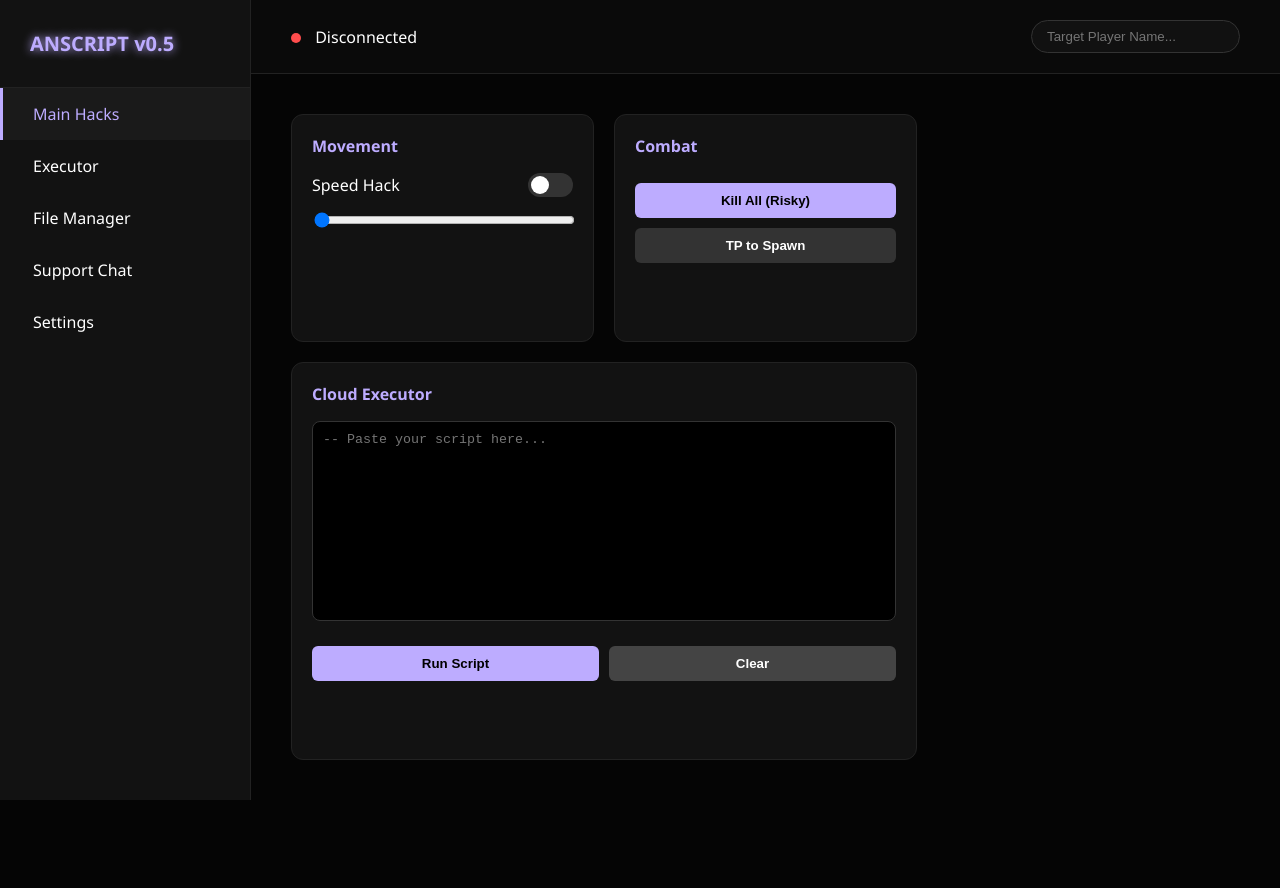
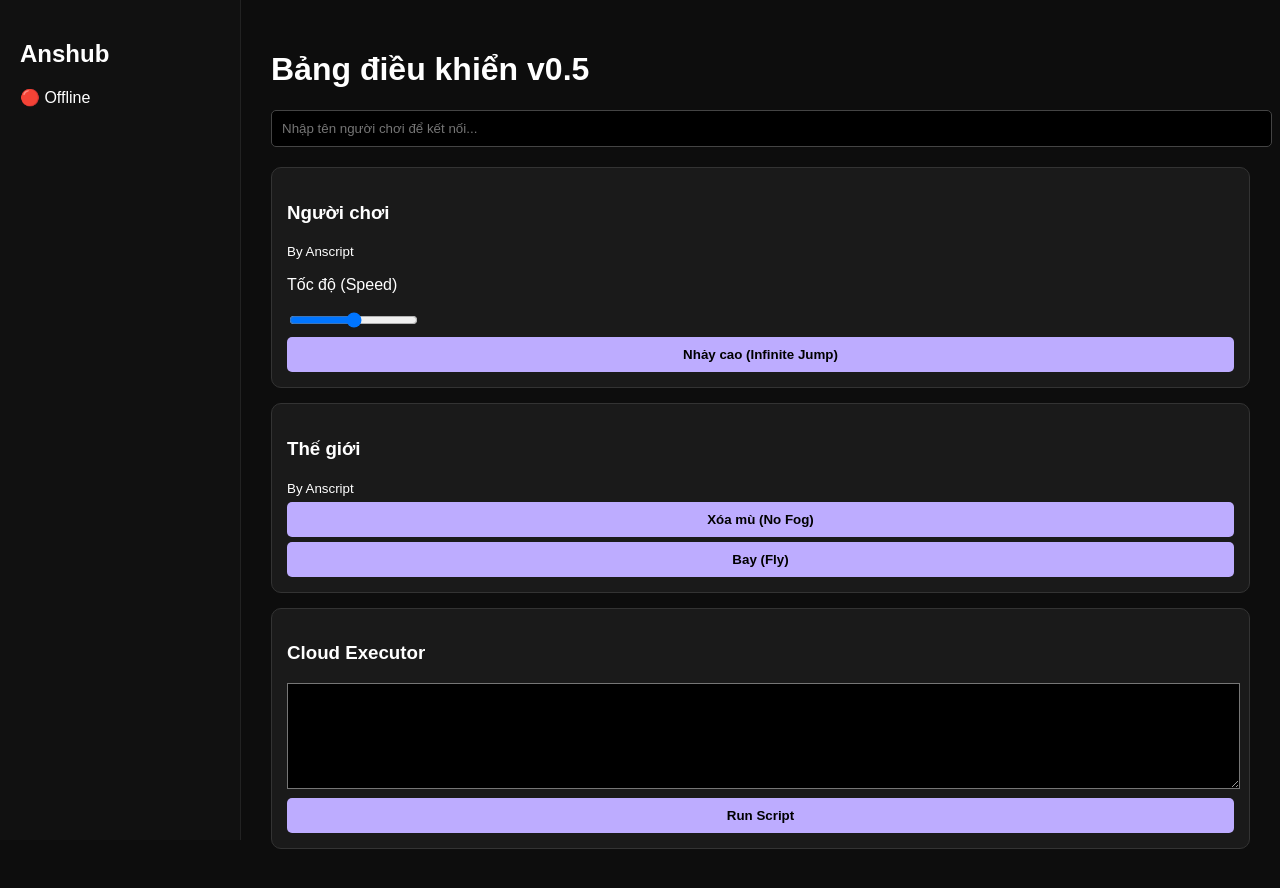
Before and after one commit to hothiptv/Anshub, a website: page index.html in a window 1280 px wide. Before the commit the page ends 800 px from the top, so only its background shows below. Drawn offline with Linux system fonts and the light colour scheme.

Commit message:
Update index.html

```diff
--- a/index.html
+++ b/index.html
@@ -1,110 +1,54 @@
 <!DOCTYPE html>
-<html lang="vi">
+<html>
 <head>
-    <meta charset="UTF-8">
-    <title>Anscript Hub v0.5 | External Panel</title>
+    <title>Anscript Hub v0.5 | External</title>
     <style>
-        :root { --p: #bdacff; --bg: #050505; --card: #121212; }
-        body { background: var(--bg); color: white; font-family: 'Segoe UI', sans-serif; margin: 0; display: flex; height: 100vh; }
-
-        /* Sidebar */
-        .sidebar { width: 250px; background: var(--card); border-right: 1px solid #222; display: flex; flex-direction: column; }
-        .logo { padding: 30px; font-weight: bold; font-size: 20px; color: var(--p); text-shadow: 0 0 10px var(--p); border-bottom: 1px solid #222; }
-        .nav-item { padding: 15px 30px; cursor: pointer; transition: 0.3s; border-left: 3px solid transparent; }
-        .nav-item:hover, .nav-item.active { background: #1a1a1a; border-left: 3px solid var(--p); color: var(--p); }
-
-        /* Main Content */
-        .main { flex: 1; display: flex; flex-direction: column; overflow: hidden; }
-        .header { padding: 20px 40px; background: #0a0a0a; display: flex; justify-content: space-between; align-items: center; border-bottom: 1px solid #222; }
-        .status-dot { width: 10px; height: 10px; background: #ff4d4d; border-radius: 50%; display: inline-block; margin-right: 10px; }
-
-        .content { padding: 40px; overflow-y: auto; flex: 1; display: grid; grid-template-columns: repeat(auto-fill, minmax(300px, 1fr)); gap: 20px; }
-
-        /* Components */
-        .card { background: var(--card); border-radius: 12px; padding: 20px; border: 1px solid #222; transition: 0.3s; }
-        .card:hover { border-color: var(--p); }
-        .card h3 { margin-top: 0; font-size: 16px; color: var(--p); }
-
-        .btn { background: var(--p); border: none; padding: 10px 20px; border-radius: 6px; cursor: pointer; font-weight: bold; width: 100%; margin-top: 10px; }
-        .toggle { position: relative; display: inline-block; width: 45px; height: 24px; }
-        .toggle input { opacity: 0; width: 0; height: 0; }
-        .slider { position: absolute; cursor: pointer; top: 0; left: 0; right: 0; bottom: 0; background-color: #333; transition: .4s; border-radius: 24px; }
-        .slider:before { position: absolute; content: ""; height: 18px; width: 18px; left: 3px; bottom: 3px; background-color: white; transition: .4s; border-radius: 50%; }
-        input:checked + .slider { background-color: var(--p); }
-        input:checked + .slider:before { transform: translateX(21px); }
-
-        /* Executor Tab */
-        textarea { width: 100%; height: 200px; background: #000; color: #00ff00; border: 1px solid #333; border-radius: 8px; font-family: monospace; padding: 10px; box-sizing: border-box; resize: none; }
+        :root { --p: #bdacff; --bg: #0d0d0d; }
+        body { background: var(--bg); color: white; font-family: sans-serif; display: flex; margin: 0; }
+        .sidebar { width: 200px; background: #111; height: 100vh; padding: 20px; border-right: 1px solid #222; }
+        .main { flex: 1; padding: 30px; }
+        .card { background: #1a1a1a; padding: 15px; border-radius: 10px; margin-bottom: 15px; border: 1px solid #333; }
+        .btn { background: var(--p); border: none; padding: 10px; width: 100%; border-radius: 5px; cursor: pointer; margin-top: 5px; font-weight: bold; }
+        input[type="text"] { width: 100%; padding: 10px; background: #000; border: 1px solid #444; color: white; border-radius: 5px; margin-bottom: 20px; }
     </style>
 </head>
 <body>
     <div class="sidebar">
-        <div class="logo">ANSCRIPT v0.5</div>
-        <div class="nav-item active">Main Hacks</div>
-        <div class="nav-item">Executor</div>
-        <div class="nav-item">File Manager</div>
-        <div class="nav-item">Support Chat</div>
-        <div class="nav-item">Settings</div>
+        <h2>Anshub</h2>
+        <div id="status">🔴 Offline</div>
     </div>
+    <div class="main">
+        <h1>Bảng điều khiển v0.5</h1>
+        <input type="text" id="target" placeholder="Nhập tên người chơi để kết nối...">
 
-    <div class="main">
-        <div class="header">
-            <div>
-                <span id="dot" class="status-dot"></span>
-                <span id="status-text">Disconnected</span>
-            </div>
-            <input type="text" id="targetPlayer" placeholder="Target Player Name..." style="background:#111; border:1px solid #333; color:white; padding:8px 15px; border-radius:20px; outline:none;">
-        </div>
-
-        <div class="content" id="main-hacks">
-            <div class="card">
-                <h3>Movement</h3>
-                <div style="display:flex; justify-content:space-between; align-items:center;">
-                    <span>Speed Hack</span>
-                    <label class="toggle"><input type="checkbox" onchange="sendCommand('speed', this.checked)"><span class="slider"></span></label>
-                </div>
-                <input type="range" min="16" max="500" value="16" style="width:100%; margin-top:15px;" oninput="sendCommand('speed_val', this.value)">
+        <div id="tabs-container">
             </div>
 
-            <div class="card">
-                <h3>Combat</h3>
-                <button class="btn" onclick="sendCommand('kill_all', true)">Kill All (Risky)</button>
-                <button class="btn" style="background:#333; color:white;" onclick="sendCommand('tp_spawn', true)">TP to Spawn</button>
-            </div>
-
-            <div class="card" style="grid-column: span 2;">
-                <h3>Cloud Executor</h3>
-                <textarea id="exe-code" placeholder="-- Paste your script here..."></textarea>
-                <div style="display:flex; gap:10px; margin-top:10px;">
-                    <button class="btn" onclick="sendCommand('execute', document.getElementById('exe-code').value)">Run Script</button>
-                    <button class="btn" style="background:#444; color:white;" onclick="document.getElementById('exe-code').value=''">Clear</button>
-                </div>
-            </div>
+        <div class="card">
+            <h3>Cloud Executor</h3>
+            <textarea id="code" style="width:100%; height:100px; background:#000; color:#00ff00;"></textarea>
+            <button class="btn" onclick="sendExecute()">Run Script</button>
         </div>
     </div>
 
+    <script src="tab.js"></script>
     <script>
-        const socket = new WebSocket("wss://anscript-production.up.railway.app");
-        const dot = document.getElementById('dot');
-        const statusText = document.getElementById('status-text');
+        const socket = new WebSocket("wss://anshub-production.up.railway.app");
 
-        socket.onopen = () => {
-            dot.style.background = "#00ff88";
-            statusText.innerText = "Connected to Railway";
-        };
+        socket.onopen = () => { document.getElementById('status').innerText = "🟢 Online"; };
 
         function sendCommand(action, value) {
-            const player = document.getElementById('targetPlayer').value;
-            if(!player) return alert("Please enter Player Name first!");
+            const name = document.getElementById('target').value;
+            if(!name) return alert("Nhập tên người chơi!");
+            socket.send(JSON.stringify({target: name, action: action, value: value}));
+        }
 
-            const data = {
-                target: player,
-                action: action,
-                value: value,
-                timestamp: Date.now()
-            };
-            socket.send(JSON.stringify(data));
+        function sendExecute() {
+            const code = document.getElementById('code').value;
+            sendCommand("execute", code);
         }
+
+        window.onload = renderTabs;
     </script>
 </body>
 </html>
```
